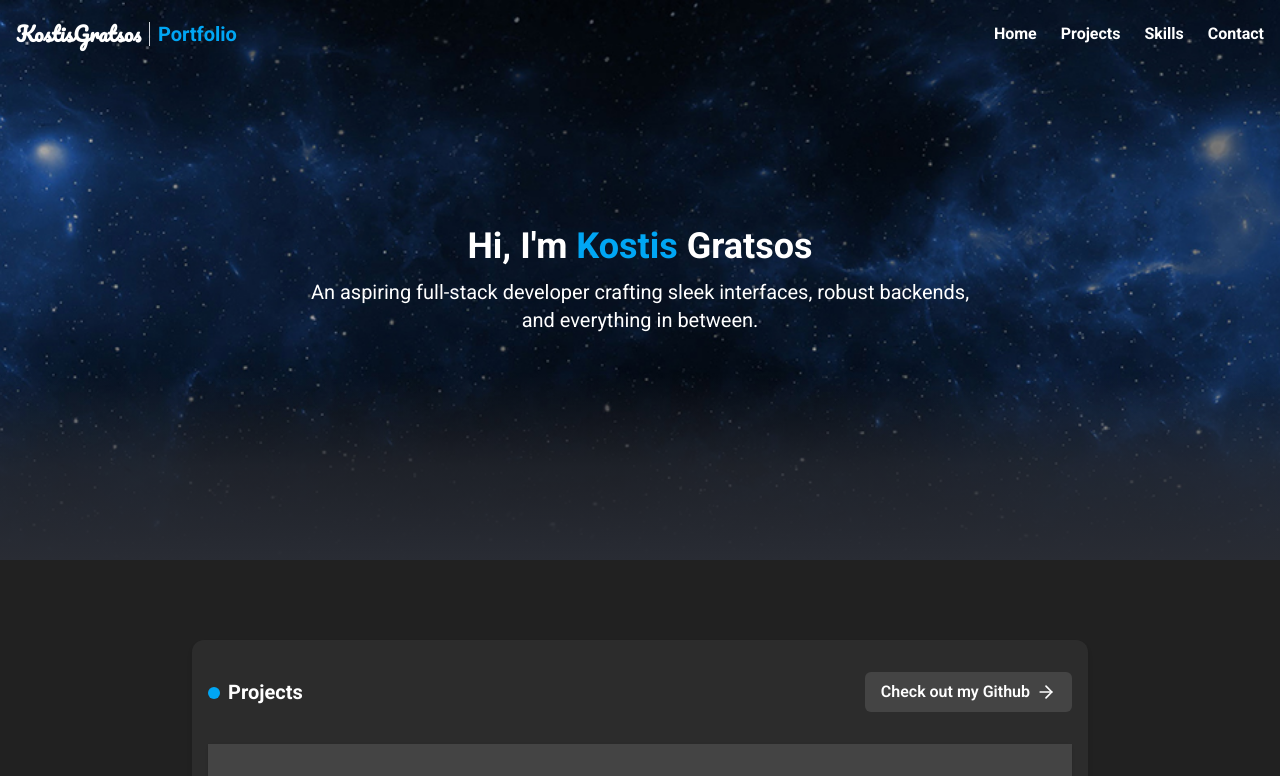
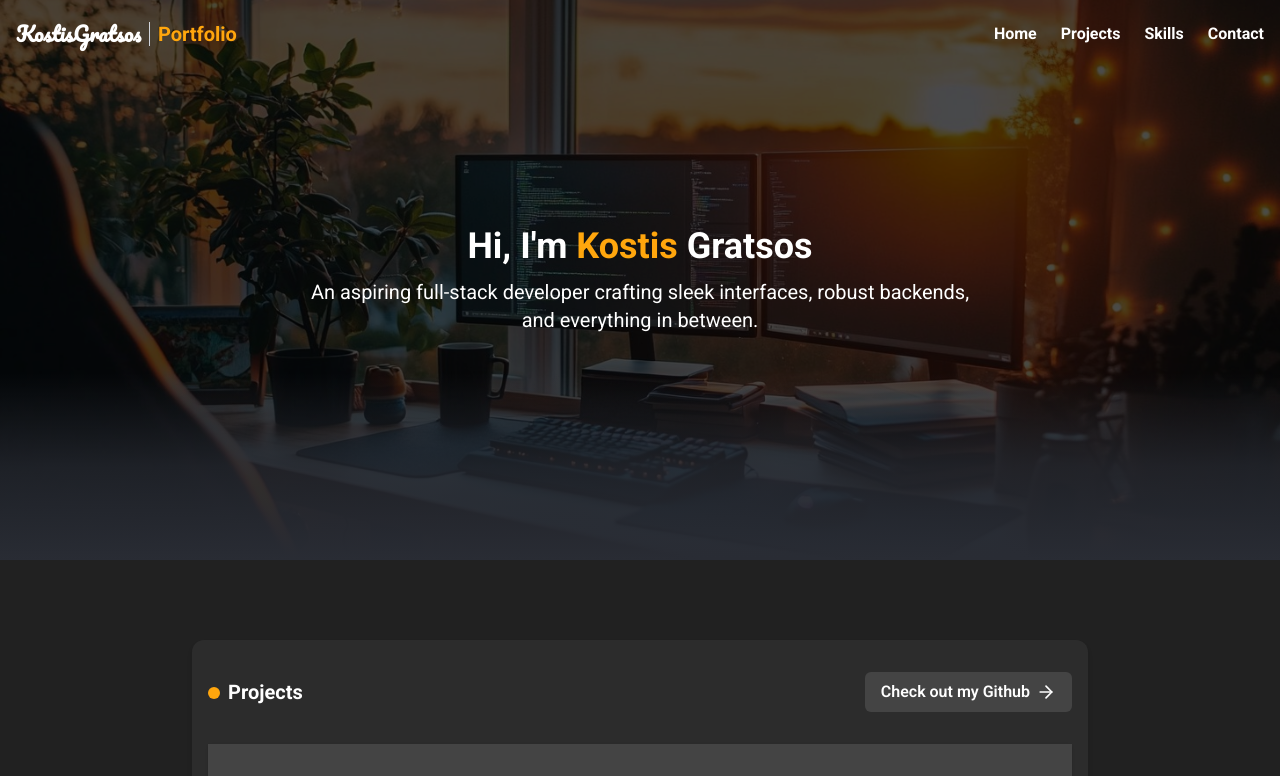
Before and after one commit to KostisGrf/portfolio, a React (Vite) app: page / in a window 1280 px wide. Shown: the top 776 px of the page. Built offline with nearby package versions, Linux system fonts and the light colour scheme.

Commit message:
Update theme color and hero section styling

```diff
--- a/src/components/Hero.jsx
+++ b/src/components/Hero.jsx
@@ -9,8 +9,11 @@ const Hero = () => {
    <section className="relative w-full min-h-[70vh] text-white" id='home'>
   <div
     className="absolute inset-0 bg-cover bg-center bg-no-repeat z-0"
-    style={{ backgroundImage: "url('/assets/images/hero-bg8.jpg')" }}
+    style={{ backgroundImage: "url('/assets/images/hero-bg9.jpg')" }}
   />
+
+  {/* Black overlay */}
+  <div className="absolute inset-0 bg-black/70 z-10" />
   <div className="absolute bottom-0 left-0 w-full h-1/3 z-10 bg-gradient-to-t from-[rgba(41,44,52,1)] via-[rgba(41,44,52,0.7)] to-transparent"></div>
 
   <div className="relative z-20 flex flex-col min-h-[70vh]">
--- a/src/index.css
+++ b/src/index.css
@@ -5,7 +5,7 @@
 @theme {
   --font-pacifico: Pacifico, cursive;
   --font-roboto: Roboto, sans-serif;
-  --color-primary: var(--color-sky-500);
+  --color-primary: #FFA60D;
 }
 
 body{
```
Also changed, not shown: public/assets/images/hero-bg9.jpg (added).
